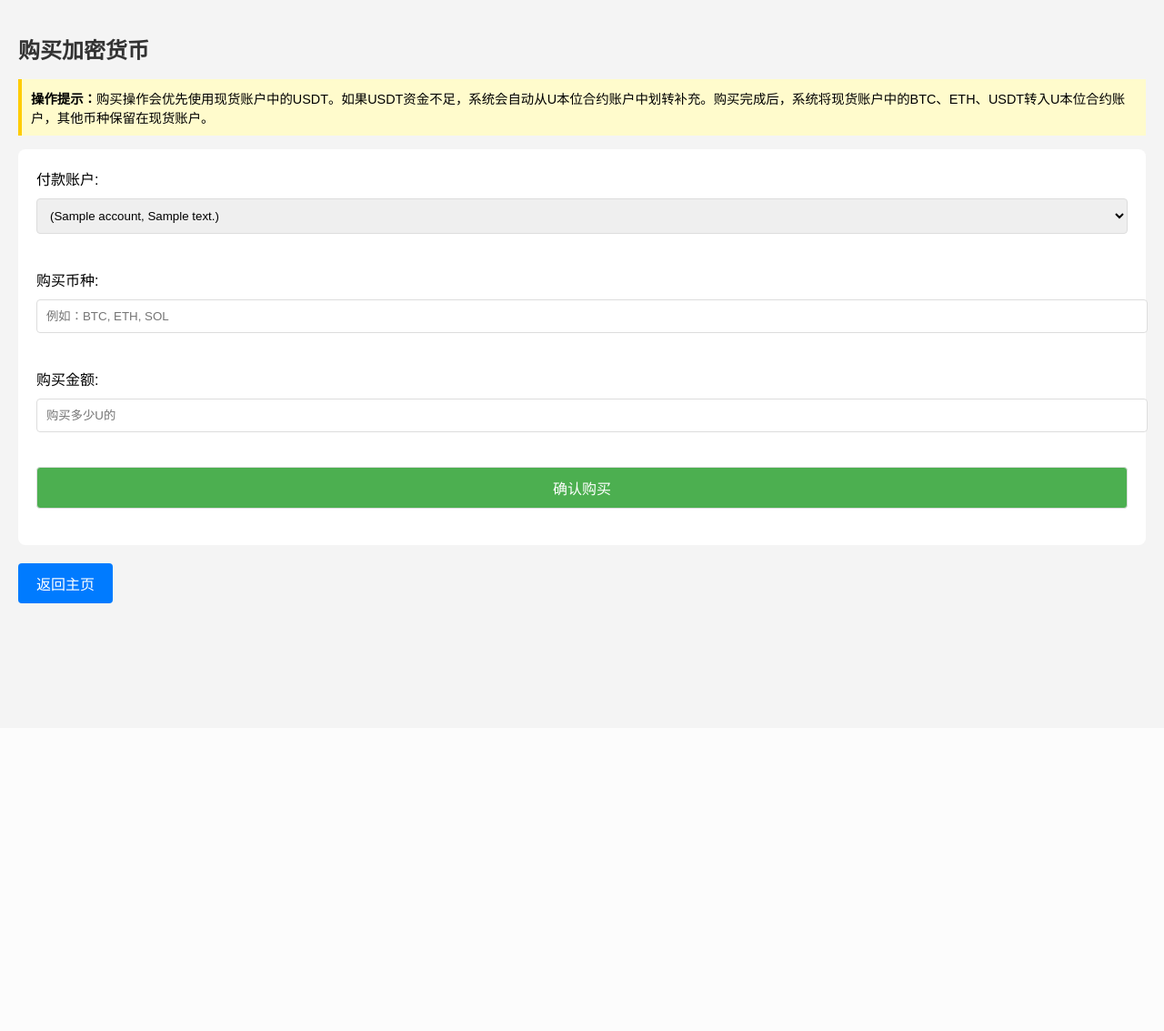
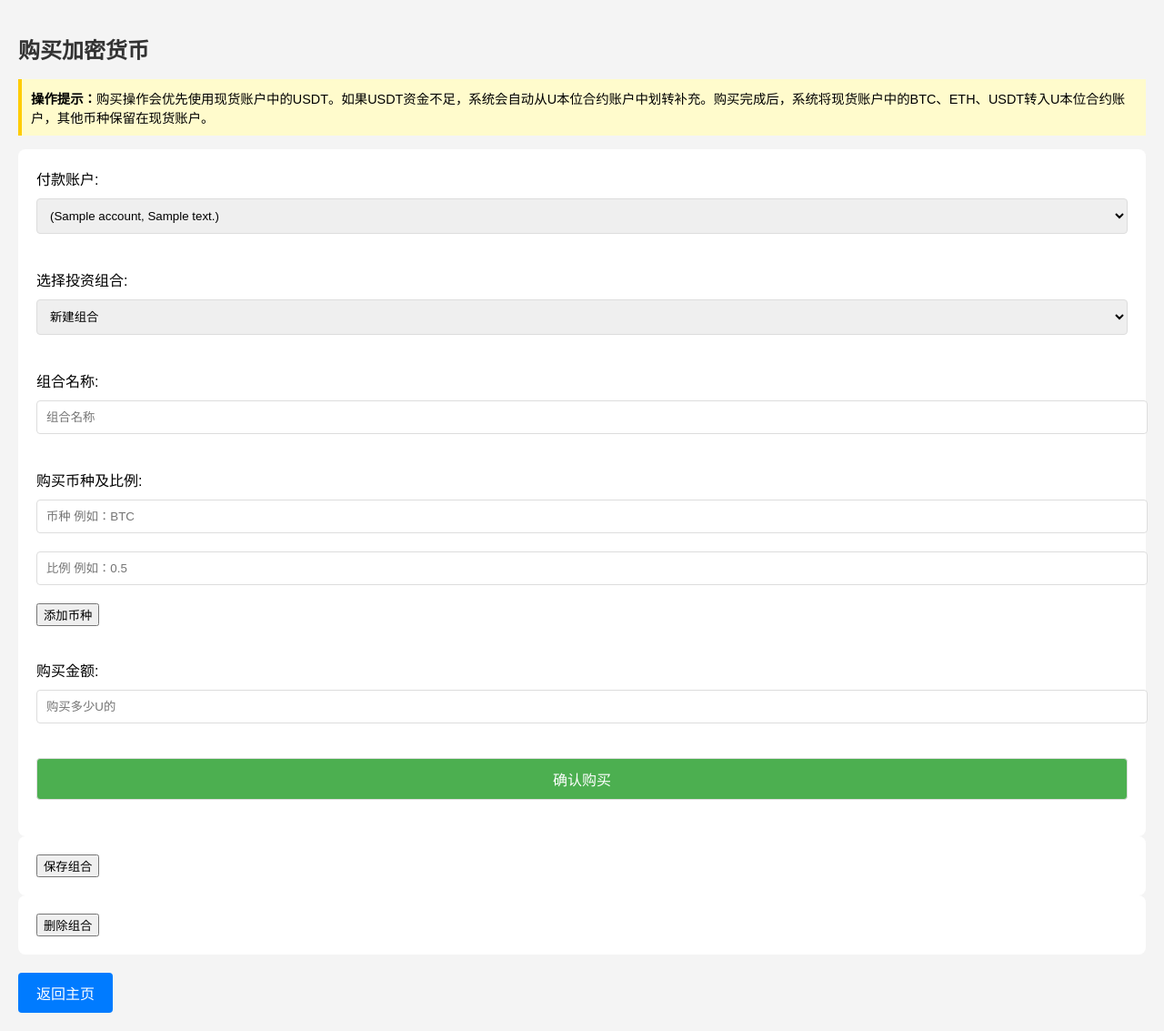
Before and after one commit to RootSherry/NK_CryptoManage, a Flask app: template templates/purchase.html in a window 1280 px wide. Shown: the whole page at 91% size. Before the commit the page ends 663 px from the top, so only its background shows below. Run offline with Flask 3, Linux system fonts and the light colour scheme; the template is opened without the code that fills it: most values are stand-ins (such as "Sample title", 1, 10 or a date in 2020).

Commit message:
Update purchase.html

```diff
--- a/templates/purchase.html
+++ b/templates/purchase.html
@@ -79,15 +79,115 @@
             {% endfor %}
         </select><br><br>
 
-        <label for="purchase_currency">购买币种:</label>
-        <input type="text" id="purchase_currency" name="purchase_currency" placeholder="例如：BTC, ETH, SOL"><br><br>
+        <label for="portfolio">选择投资组合:</label>
+        <select id="portfolio" name="portfolio" onchange="loadPortfolio()">
+            <option value="">新建组合</option>
+            {% for portfolio in portfolios %}
+            <option value="{{ portfolio }}">{{ portfolio }}</option>
+            {% endfor %}
+        </select><br><br>
+
+        <div id="portfolio-details" style="display: none;">
+            <h3>投资组合详情:</h3>
+            <div id="portfolio-content"></div>
+        </div>
+
+        <div id="new-portfolio">
+            <label for="portfolio_name">组合名称:</label>
+            <input type="text" id="portfolio_name" name="portfolio_name" placeholder="组合名称"><br><br>
+
+            <label for="purchase_currency">购买币种及比例:</label>
+            <div id="currency-list">
+                <input type="text" name="currencies[]" placeholder="币种 例如：BTC">
+                <input type="number" name="ratios[]" placeholder="比例 例如：0.5" step="0.01" min="0" max="1">
+                <button type="button" onclick="addCurrency()">添加币种</button>
+            </div>
+        </div><br><br>
 
         <label for="amount">购买金额:</label>
         <input type="text" id="amount" name="amount" placeholder="购买多少U的"><br><br>
 
         <input type="submit" value="确认购买">
     </form>
+    <form action="/save_portfolio" method="post">
+        <input type="hidden" name="portfolio_name" id="hidden_portfolio_name">
+        <input type="hidden" name="currencies" id="hidden_currencies">
+        <input type="hidden" name="ratios" id="hidden_ratios">
+        <button type="button" onclick="savePortfolio()">保存组合</button>
+    </form>
+    <form action="/delete_portfolio" method="post">
+        <input type="hidden" name="portfolio_name" id="delete_portfolio_name">
+        <button type="button" onclick="deletePortfolio()">删除组合</button>
+    </form>
 
     <a href="/" class="back-btn">返回主页</a>
+    <script>
+        const portfolios = {{ portfolios | tojson }};
+
+        function loadPortfolio() {
+            const selectedPortfolio = document.getElementById('portfolio').value;
+            const newPortfolio = document.getElementById('new-portfolio');
+            const portfolioDetails = document.getElementById('portfolio-details');
+            const portfolioContent = document.getElementById('portfolio-content');
+
+            if (selectedPortfolio) {
+                newPortfolio.style.display = 'none';
+                portfolioDetails.style.display = 'block';
+
+                const portfolio = portfolios[selectedPortfolio];
+                portfolioContent.innerHTML = '';
+                for (const [currency, ratio] of Object.entries(portfolio)) {
+                    const div = document.createElement('div');
+                    div.textContent = `${currency}: ${ratio * 100}%`;
+                    portfolioContent.appendChild(div);
+                }
+            } else {
+                newPortfolio.style.display = 'block';
+                portfolioDetails.style.display = 'none';
+            }
+        }
+
+        function addCurrency() {
+            const currencyList = document.getElementById('currency-list');
+            const currencyDiv = document.createElement('div');
+            currencyDiv.innerHTML = '<input type="text" name="currencies[]" placeholder="币种 例如：BTC"> <input type="number" name="ratios[]" placeholder="比例 例如：0.5" step="0.01" min="0" max="1"> <button type="button" onclick="removeCurrency(this)">删除</button>';
+            currencyList.appendChild(currencyDiv);
+        }
+
+        function removeCurrency(button) {
+            button.parentElement.remove();
+        }
+
+        function savePortfolio() {
+            const portfolioName = document.getElementById('portfolio_name').value;
+            const currencyInputs = document.querySelectorAll('input[name="currencies[]"]');
+            const ratioInputs = document.querySelectorAll('input[name="ratios[]"]');
+
+            if (!portfolioName || currencyInputs.length === 0 || ratioInputs.length === 0) {
+                alert("请填写完整的组合信息");
+                return;
+            }
+
+            const currencies = Array.from(currencyInputs).map(input => input.value);
+            const ratios = Array.from(ratioInputs).map(input => parseFloat(input.value));
+
+            document.getElementById('hidden_portfolio_name').value = portfolioName;
+            document.getElementById('hidden_currencies').value = JSON.stringify(currencies);
+            document.getElementById('hidden_ratios').value = JSON.stringify(ratios);
+
+            document.querySelector('form[action="/save_portfolio"]').submit();
+        }
+
+        function deletePortfolio() {
+            const portfolioName = document.getElementById('portfolio').value;
+            if (!portfolioName) {
+                alert("请选择一个组合进行删除");
+                return;
+            }
+
+            document.getElementById('delete_portfolio_name').value = portfolioName;
+            document.querySelector('form[action="/delete_portfolio"]').submit();
+        }
+    </script>
 </body>
 </html>
```
